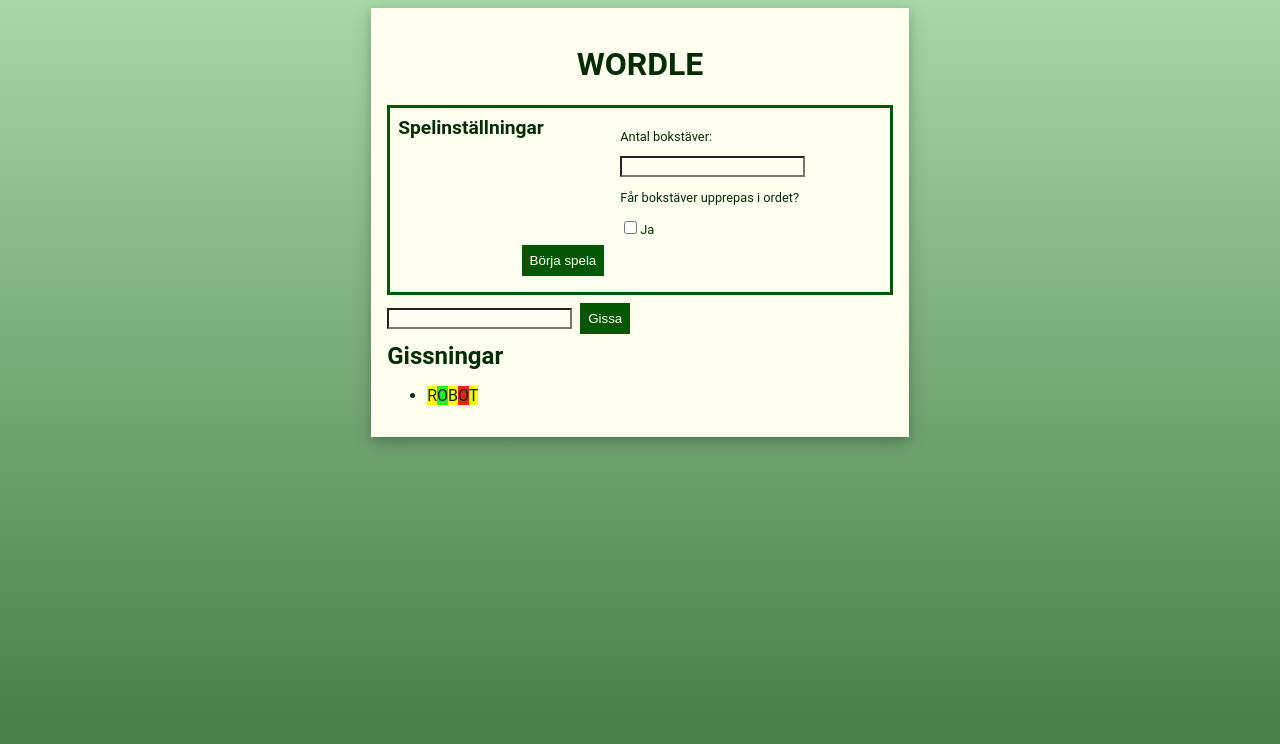
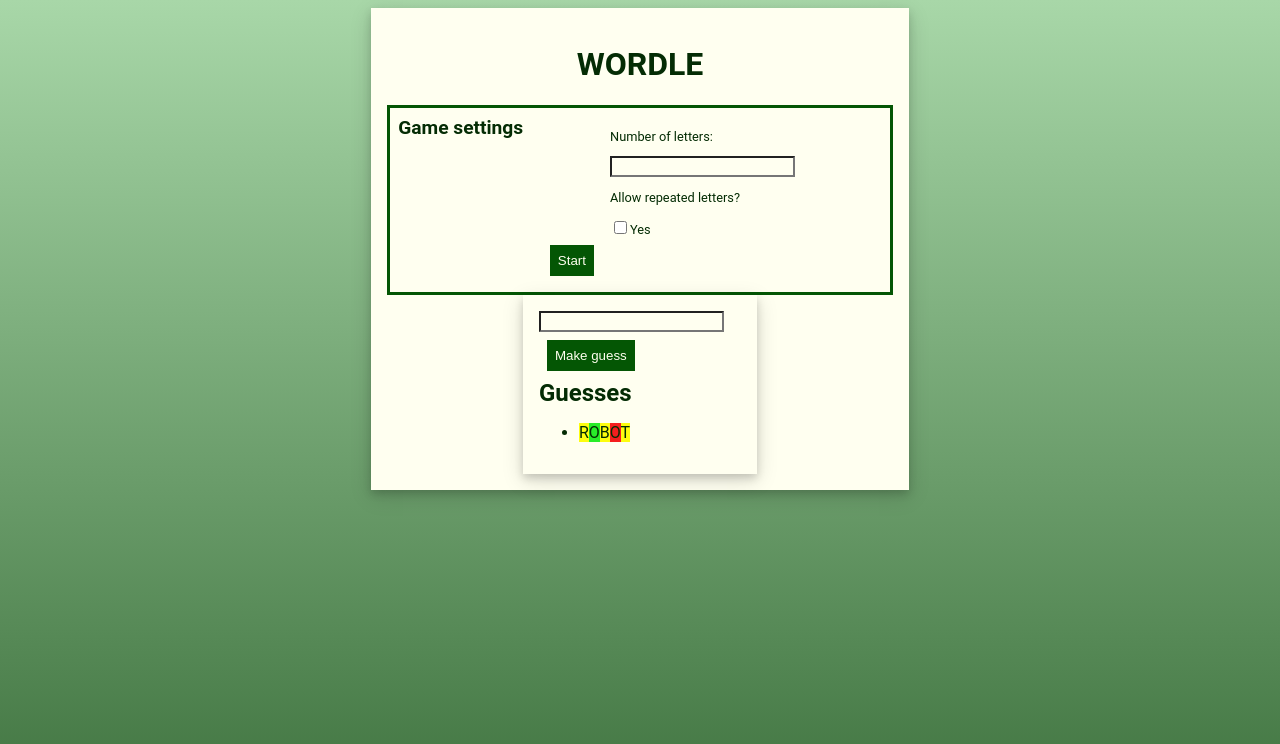
Before and after one commit to kai-ericson/wordle, a React (Vite) app in the folder wordle/: page / in a window 1280 px wide. Shown: the top 744 px of the page. Built offline with nearby package versions, Linux system fonts and the light colour scheme.

Commit message:
App takes players name for highscore list

```diff
--- a/wordle/src/components/Game.jsx
+++ b/wordle/src/components/Game.jsx
@@ -1,8 +1,12 @@
 import { useState } from "react";
 import makeGuess from "./guess";
+//import EndGame from "./EndGame";
 export default function Game({ correctWord }) {
+    const [startTime] = useState(new Date());
+    const [gameState, setGameState] = useState("playing");
+    const [endTime, setEndTime] = useState(null);
+    const [name, setName] = useState("");
     const [guess, setGuess] = useState("");
-    console.log("Correct word: "+correctWord);
     const [items, setItems] = useState([
         {results:
           [{letter: "R", result: "misplaced"},
@@ -13,22 +17,28 @@
           ]
        }
        ]);
+       if(gameState === "playing"){
         return(
-        <div>
-            <form onSubmit={(ev) =>{
+            <div className="game">
+                <form className="guessForm" onSubmit={(ev) =>{
                     ev.preventDefault();
                     console.log("Guess: "+guess);
                     const results = makeGuess(guess, correctWord);
                     console.log(results);
-                setItems([...items, results])
+                    setItems([...items, results]);
+                    if(guess.toLowerCase === correctWord.toLowerCase){
+                        console.log("You won!");
+                        setGameState("won");
+                        setEndTime(new Date());
+                    }
                 }}>
                     <input className="guessInput" onChange={(ev) => {
                         ev.preventDefault();
                         setGuess(ev.target.value);
                     }} ></input>
-                <button className="guessBtn">Gissa</button>
+                    <button className="guessBtn">Make guess</button>
                 </form>
-            <h2>Gissningar</h2>
+                <h2>Guesses</h2>
                 <ul className="guessList">
                     {items.map((item) =>{
                         console.log(item.results);
@@ -38,11 +48,6 @@
                             <span className={element.result}>{element.letter}</span>
                             )
                         })}</li>
-                /*<li className="guessItem">
-                    {item.status.map((element) =>{
-                    <p >{element.letter}</p>
-                    })}
-                </li>*/
                     )}
                 )}
 
@@ -50,3 +55,32 @@
             </div>
         );
        }
+       if(gameState === "won"){
+        const duration = Math.round((endTime - startTime)/1000);
+        return(
+            <div className="game">
+            <h1>You won!</h1>
+            <p>Correct word: {correctWord}</p>
+            <p>Guesses: {items.length} </p>
+            <p>Duration: {duration} s</p>
+            <p>Add to highscore list: </p>
+            <form onSubmit={async(ev)=>{
+                ev.preventDefault();
+                console.log(name);
+                const highScore = {
+                    name: name,
+                    time: duration,
+                    guesses: items.length,
+                };
+                const url = "api/highscore/:"+highScore;
+                const response = await fetch(url);
+            }}>
+                <input placeholder="Your name" onChange={(ev) =>{setName(ev.target.value)}}></input>
+                <button className="check">Done</button>
+            </form>
+        </div>
+        );
+
+       }
+
+}
--- a/wordle/src/components/GameSettings.jsx
+++ b/wordle/src/components/GameSettings.jsx
@@ -22,21 +22,21 @@
             setNumber("");
 
         }} >
-            <h2>Spelinställningar</h2>
+            <h2>Game settings</h2>
             <div className="nbrLettersForm">
-                <p>Antal bokstäver:</p>
+                <p>Number of letters:</p>
                 <input type="number" value={number} onChange={(ev) =>{
                     setNumber(ev.target.value);
                 }}></input>
             </div>
             <div className="repeatLetters">
-                <p>Får bokstäver upprepas i ordet?</p>
+                <p>Allow repeated letters?</p>
                 <input type="checkbox" checked={isChecked} onChange={() =>{
                     setIsChecked(!isChecked);
                 }}></input>
-                <label htmlFor="repeatLettersTrue">Ja</label>
+                <label htmlFor="repeatLettersTrue">Yes</label>
             </div>
-            <button type="submit" className="startBtn" >Börja spela</button>
+            <button type="submit" className="startBtn" >Start</button>
         </form>
     );
 }
--- a/wordle/src/components/guess.jsx
+++ b/wordle/src/components/guess.jsx
@@ -1,5 +1,6 @@
-export default function makeGuess(guessWord, correct) {
-    let correctWord = correct.toLowerCase();
+export default function makeGuess(guess, correct) {
+    let correctWord = correct.toUpperCase();
+    let guessWord = guess.toUpperCase();
     console.log(correctWord);
     console.log("in makeGuess");
     const guessLetters = guessWord.split("");
--- a/wordle/src/index.css
+++ b/wordle/src/index.css
@@ -56,11 +56,20 @@
 .guessBtn{
   padding:0.5rem;
 }
+.check{
+  padding:1rem;
+}
 .nbrLetters{
   grid-column: 1;
 }
 .repeatLetters{
   grid-column: 2;
+}
+.hidden{
+  display: none;
+}
+.winMsg{
+  background-color: aqua;
 }
 .misplaced{
   background-color: rgb(253, 253, 14);
```
Lines whose indentation alone changed are shown as unchanged.
